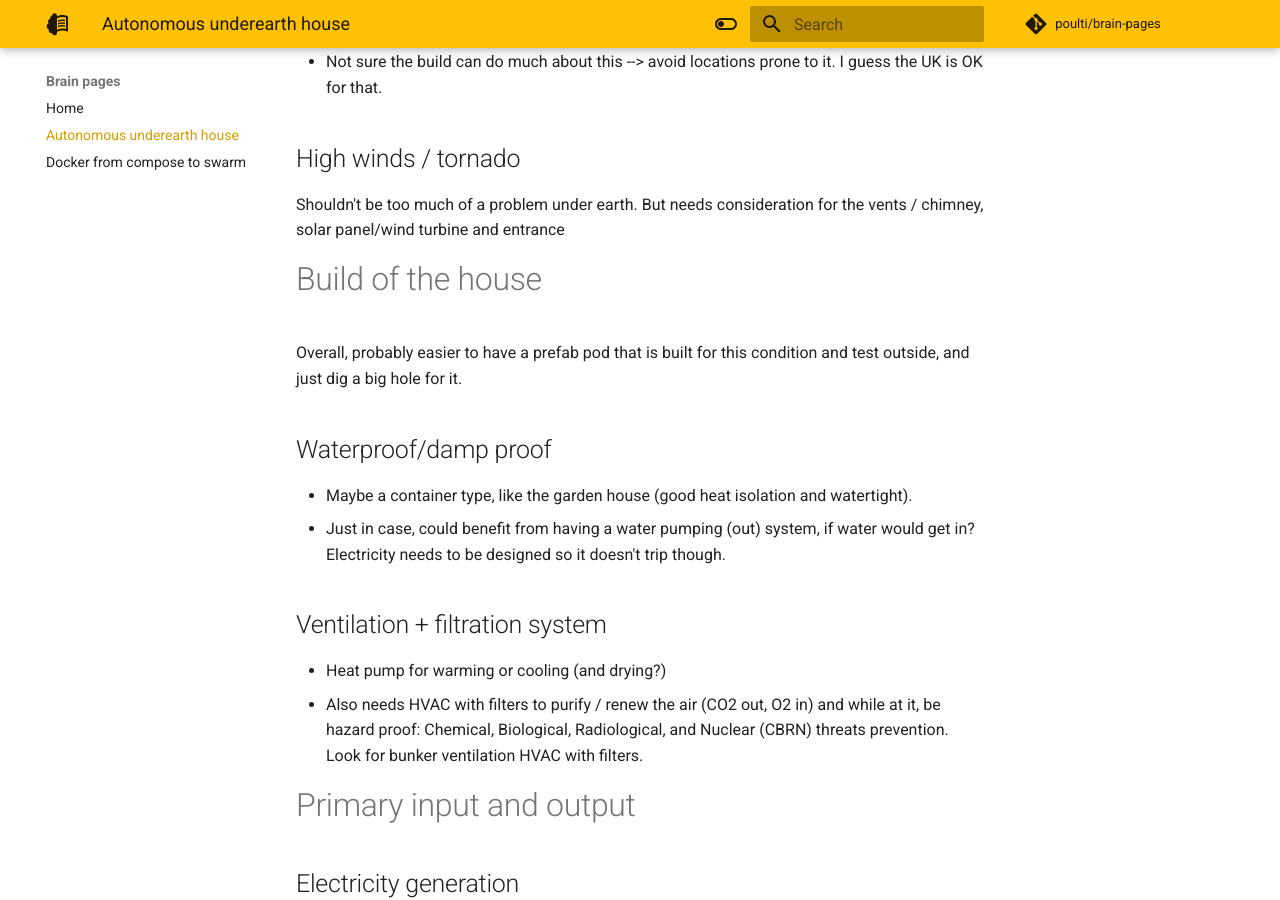
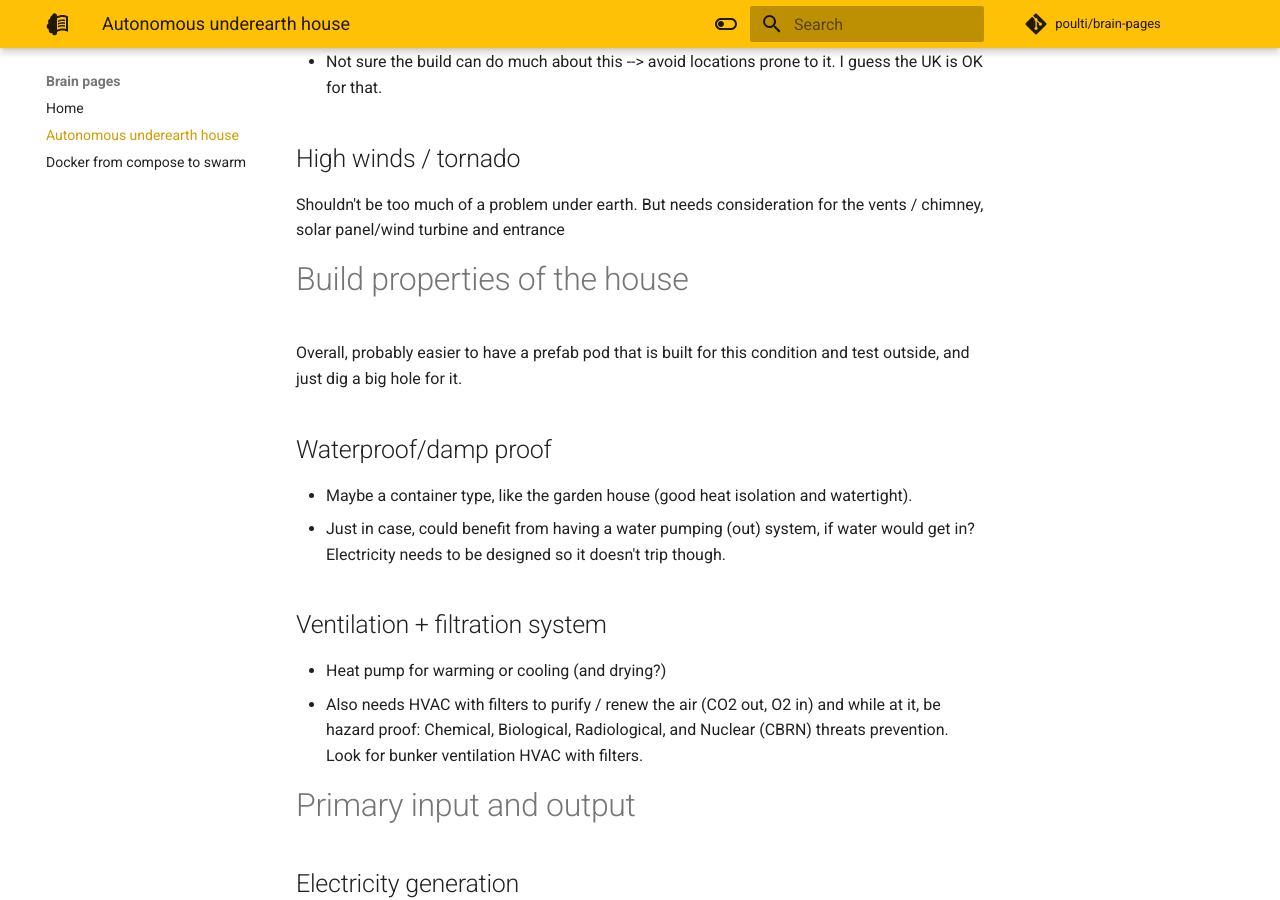
Before and after one commit to poulti/brain-pages, an MkDocs documentation site: the page built from docs/autonomous-underearth-house.md, in a window 1280 px wide and 900 px high, scrolled down 573 px. Built offline with MkDocs 1.6.1 and Material for MkDocs 9.7.7, drawn with Linux system fonts in a browser that asks for light colours; comment, search, counter and statistics services are not loaded.

Commit message:
title update 2

```diff
--- a/docs/autonomous-underearth-house.md
+++ b/docs/autonomous-underearth-house.md
@@ -16,7 +16,7 @@ tags: Blog
 Shouldn't be too much of a problem under earth.
 But needs consideration for the vents / chimney, solar panel/wind turbine and entrance
 
-# Build of the house
+# Build properties of the house
 
 Overall, probably easier to have a prefab pod that is built for this condition and test outside, and just dig a big hole for it.
 
```
